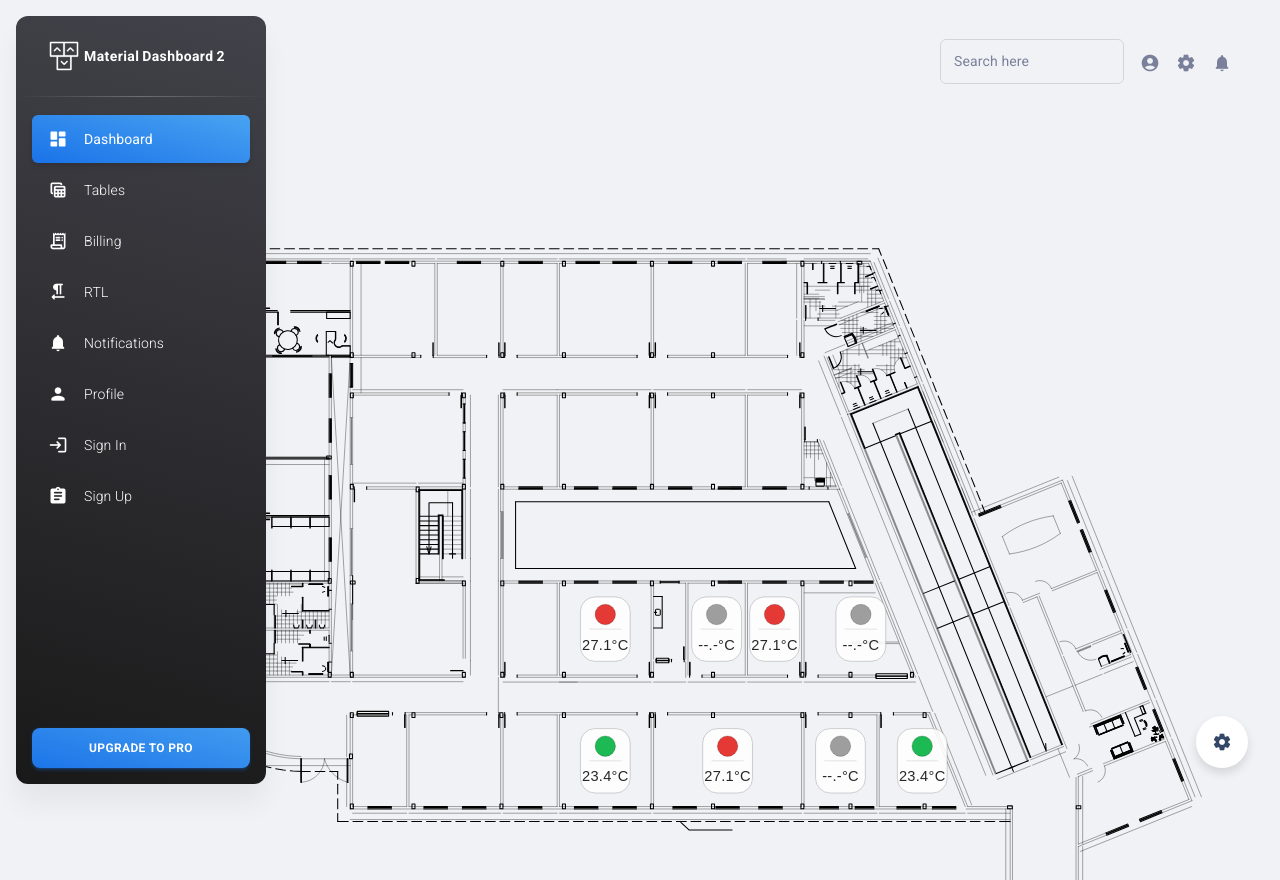
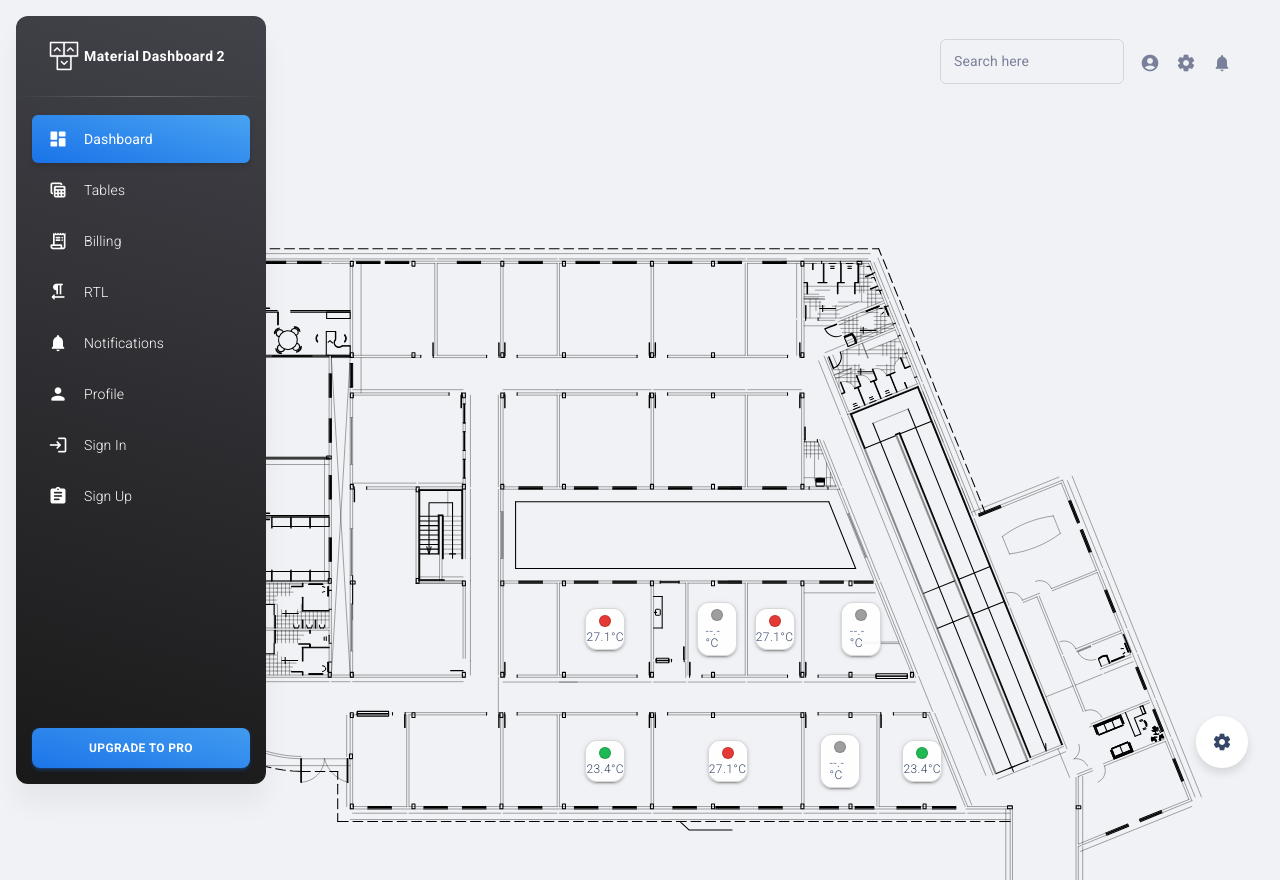
Before and after one commit to lennedy/superAr, a React (Create React App) app in the folder frontend/: page /dashboard in a window 1280 px wide. Built offline with nearby package versions, Linux system fonts and the light colour scheme.

Commit message:
Mudança para fazer overlay html

```diff
--- a/frontend/src/layouts/dashboard/components/PlantaArCondicionado/index.js
+++ b/frontend/src/layouts/dashboard/components/PlantaArCondicionado/index.js
@@ -2,8 +2,7 @@ import React, { useEffect, useMemo, useRef, useState } from "react";
 import PropTypes from "prop-types";
 import { ReactComponent as PlantaSvg } from "assets/planta_p1.svg";
 import MDBox from "components/MDBox";
-
-const SVG_NS = "http://www.w3.org/2000/svg";
+import MDTypography from "components/MDTypography";
 
 const AC_COLORS = {
   on: { dot: "#1db954", fill: "rgba(29,185,84,0.18)" },
@@ -11,104 +10,60 @@ const AC_COLORS = {
   unmanaged: { dot: "#9e9e9e", fill: "rgba(158,158,158,0.12)" },
 };
 
-function ensureOverlayLayer(svgEl) {
-  let layer = svgEl.querySelector("#ac-overlays");
-  if (!layer) {
-    layer = document.createElementNS(SVG_NS, "g");
-    layer.setAttribute("id", "ac-overlays");
-    layer.setAttribute("pointer-events", "none");
-    svgEl.appendChild(layer);
+// Lê o viewBox do SVG com fallback seguro
+function getViewBox(svg) {
+  const vb = svg.viewBox?.baseVal;
+  if (vb && vb.width && vb.height) {
+    return { x: vb.x, y: vb.y, width: vb.width, height: vb.height };
   }
-  return layer;
+
+  // fallback: tenta parsear atributo viewBox="minX minY width height"
+  const attr = svg.getAttribute("viewBox");
+  if (attr) {
+    const [x, y, width, height] = attr.split(/\s+|,/).map(Number);
+    if ([x, y, width, height].every((n) => Number.isFinite(n)) && width > 0 && height > 0) {
+      return { x, y, width, height };
+    }
+  }
+
+  // último fallback: bbox do próprio svg (menos ideal)
+  const b = svg.getBBox();
+  return { x: b.x, y: b.y, width: b.width || 1, height: b.height || 1 };
 }
 
-function clearOverlayLayer(svgEl) {
-  const layer = svgEl.querySelector("#ac-overlays");
-  if (layer) layer.innerHTML = "";
+// Converte coordenadas do SVG (viewBox) para percentuais (overlay responsivo)
+function toPercent({ x, y }, viewBox) {
+  const leftPct = ((x - viewBox.x) / viewBox.width) * 100;
+  const topPct = ((y - viewBox.y) / viewBox.height) * 100;
+  return {
+    left: `${leftPct}%`,
+    top: `${topPct}%`,
+  };
 }
 
+// Centro do bbox de um elemento (em coordenadas do SVG)
 function bboxCenter(el) {
   const b = el.getBBox();
   return { x: b.x + b.width / 2, y: b.y + b.height / 2 };
 }
 
-function drawBadge(overlayLayer, { x, y, tempC, acState }) {
-  const cfg = AC_COLORS[acState] ?? AC_COLORS.unmanaged;
-
-  // ===== Dimensões do badge (ajuste aqui) =====
-  const W = 34; // largura
-  const H = 44; // altura
-  const R = 10; // raio da borda
-  const DOT_R = 7; // raio do círculo
-  const PADDING_TOP = 12;
-  const PADDING_BOTTOM = 12;
-
-  // Grupo do badge no centro da sala
-  const g = document.createElementNS(SVG_NS, "g");
-  g.setAttribute("transform", `translate(${x}, ${y})`);
-
-  // Fundo (retângulo vertical)
-  const card = document.createElementNS(SVG_NS, "rect");
-  card.setAttribute("x", `${-W / 2}`);
-  card.setAttribute("y", `${-H / 2}`);
-  card.setAttribute("width", `${W}`);
-  card.setAttribute("height", `${H}`);
-  card.setAttribute("rx", `${R}`);
-  card.setAttribute("fill", "rgba(255,255,255,0.85)");
-  card.setAttribute("stroke", "rgba(0,0,0,0.20)");
-  card.setAttribute("stroke-width", "0.6");
-
-  // Círculo status (em cima)
-  const dot = document.createElementNS(SVG_NS, "circle");
-  dot.setAttribute("cx", "0");
-  dot.setAttribute("cy", `${-H / 2 + PADDING_TOP}`); // topo do card + padding
-  dot.setAttribute("r", `${DOT_R}`);
-  dot.setAttribute("fill", cfg.dot);
-  dot.setAttribute("stroke", "rgba(0,0,0,0.20)");
-  dot.setAttribute("stroke-width", "0.6");
-
-  // Texto temperatura (embaixo)
-  const text = document.createElementNS(SVG_NS, "text");
-  text.setAttribute("x", "0");
-  text.setAttribute("y", `${H / 2 - PADDING_BOTTOM + 4}`); // +4 pra alinhar baseline
-  text.setAttribute("text-anchor", "middle");
-  text.setAttribute("font-size", "10");
-  text.setAttribute("font-family", "Arial, sans-serif");
-  text.setAttribute("fill", "rgba(0,0,0,0.85)");
-  text.textContent = Number.isFinite(tempC) ? `${tempC.toFixed(1)}°C` : "--.-°C";
-
-  // (Opcional) linha separadora entre o círculo e o texto
-  const sep = document.createElementNS(SVG_NS, "line");
-  sep.setAttribute("x1", `${-W / 2 + 6}`);
-  sep.setAttribute("x2", `${W / 2 - 6}`);
-  sep.setAttribute("y1", `${-H / 2 + 22}`);
-  sep.setAttribute("y2", `${-H / 2 + 22}`);
-  sep.setAttribute("stroke", "rgba(0,0,0,0.12)");
-  sep.setAttribute("stroke-width", "0.6");
-
-  g.appendChild(card);
-  g.appendChild(dot);
-  g.appendChild(sep);
-  g.appendChild(text);
-
-  overlayLayer.appendChild(g);
-}
-
 export default function PlantaAr({ rooms, onRoomClick, className, style }) {
   const wrapperRef = useRef(null);
 
-  const [selectedRoom, setSelectedRoom] = useState(null);
+  // Guarda a lista de badges com posição em %
+  const [badges, setBadges] = useState([]);
 
   const roomEntries = useMemo(() => Object.entries(rooms), [rooms]);
 
+  // 1) Aplica estilos/click nas salas e calcula badges (em %)
   useEffect(() => {
-    const svg = wrapperRef.current?.querySelector("svg");
+    const wrapper = wrapperRef.current;
+    const svg = wrapper?.querySelector("svg");
     if (!svg) return;
 
-    ensureOverlayLayer(svg);
-    clearOverlayLayer(svg);
+    const viewBox = getViewBox(svg);
 
-    const overlay = ensureOverlayLayer(svg);
+    const nextBadges = [];
 
     roomEntries.forEach(([roomId, data]) => {
       const el = svg.querySelector(`#${CSS.escape(roomId)}`);
@@ -116,33 +71,135 @@ export default function PlantaAr({ rooms, onRoomClick, className, style }) {
 
       const cfg = AC_COLORS[data.acState] ?? AC_COLORS.unmanaged;
 
+      // pinta sala
       el.style.fill = cfg.fill;
       el.style.cursor = "pointer";
+      el.style.pointerEvents = "all";
 
+      // clique na sala
       el.onclick = () => {
-        setSelectedRoom(roomId);
-        if (onRoomClick) {
-          onRoomClick(roomId, data);
-        }
+        if (onRoomClick) onRoomClick(roomId, data);
       };
 
-      const { x, y } = bboxCenter(el);
-      drawBadge(overlay, {
-        x,
-        y,
+      // posição do badge (centro da sala -> %)
+      const center = bboxCenter(el);
+      const pos = toPercent(center, viewBox);
+
+      nextBadges.push({
+        id: roomId,
+        acState: data.acState ?? "unmanaged",
         tempC: data.tempC,
-        acState: data.acState,
+        left: pos.left,
+        top: pos.top,
       });
     });
+
+    setBadges(nextBadges);
   }, [roomEntries, onRoomClick]);
 
+  // 2) Recalcula posições em resize (importante: responsividade)
+  useEffect(() => {
+    const wrapper = wrapperRef.current;
+    if (!wrapper) return;
+
+    const svg = wrapper.querySelector("svg");
+    if (!svg) return;
+
+    const ro = new ResizeObserver(() => {
+      const viewBox = getViewBox(svg);
+
+      // Recalcula em cima do DOM atual (mais confiável que só reusar state)
+      const nextBadges = [];
+
+      roomEntries.forEach(([roomId, data]) => {
+        const el = svg.querySelector(`#${CSS.escape(roomId)}`);
+        if (!el) return;
+
+        const center = bboxCenter(el);
+        const pos = toPercent(center, viewBox);
+
+        nextBadges.push({
+          id: roomId,
+          acState: data.acState ?? "unmanaged",
+          tempC: data.tempC,
+          left: pos.left,
+          top: pos.top,
+        });
+      });
+
+      setBadges(nextBadges);
+    });
+
+    ro.observe(wrapper);
+    return () => ro.disconnect();
+  }, [roomEntries]);
+
   return (
-    <MDBox>
-      {/* <div className={className} style={style}> */}
-      <div ref={wrapperRef}>
-        <PlantaSvg style={{ width: "100%", height: "auto" }} />
-      </div>
-      {/* </div> */}
+    <MDBox className={className} style={style} sx={{ width: "100%" }}>
+      {/* Container RELATIVE para overlay absoluto */}
+      <MDBox sx={{ position: "relative", width: "100%" }}>
+        {/* SVG base */}
+        <div ref={wrapperRef} style={{ width: "100%" }}>
+          <PlantaSvg style={{ width: "100%", height: "auto", display: "block" }} />
+        </div>
+
+        {/* Overlay: ocupa a mesma área do SVG */}
+        <MDBox
+          sx={{
+            position: "absolute",
+            inset: 0,
+            pointerEvents: "none", // não bloqueia clique nas salas
+          }}
+        >
+          {badges.map((b) => {
+            const cfg = AC_COLORS[b.acState] ?? AC_COLORS.unmanaged;
+
+            return (
+              <MDBox
+                key={b.id}
+                sx={{
+                  position: "absolute",
+                  left: b.left,
+                  top: b.top,
+                  transform: "translate(-50%, -50%)",
+                  width: 40,
+                  borderRadius: "12px",
+                  px: 1,
+                  py: 0.75,
+                  bgcolor: "rgba(255,255,255,0.90)",
+                  border: "1px solid rgba(0,0,0,0.15)",
+                  boxShadow: 2,
+                  display: "flex",
+                  flexDirection: "column",
+                  alignItems: "center",
+                  gap: 0.5,
+
+                  // IMPORTANTÍSSIMO:
+                  // mantém clique passando “através” do badge para a sala
+                  pointerEvents: "none",
+                }}
+                title={b.id}
+              >
+                {/* Círculo status em cima */}
+                <MDBox
+                  sx={{
+                    width: 12,
+                    height: 12,
+                    borderRadius: "50%",
+                    bgcolor: cfg.dot,
+                    border: "1px solid rgba(0,0,0,0.15)",
+                  }}
+                />
+
+                {/* Temperatura embaixo */}
+                <MDTypography variant="caption" sx={{ lineHeight: 1 }}>
+                  {Number.isFinite(b.tempC) ? `${b.tempC.toFixed(1)}°C` : "--.-°C"}
+                </MDTypography>
+              </MDBox>
+            );
+          })}
+        </MDBox>
+      </MDBox>
     </MDBox>
   );
 }
@@ -150,32 +207,15 @@ export default function PlantaAr({ rooms, onRoomClick, className, style }) {
 /* ===============================
    PROP VALIDATION
 =================================*/
-
 const roomShape = PropTypes.shape({
   acState: PropTypes.oneOf(["on", "off", "unmanaged"]).isRequired,
   tempC: PropTypes.number,
 });
 
 PlantaAr.propTypes = {
-  /**
-   * Objeto com estado das salas
-   * chave = id do SVG (ex: "room-025")
-   */
   rooms: PropTypes.objectOf(roomShape).isRequired,
-
-  /**
-   * Callback ao clicar na sala
-   */
   onRoomClick: PropTypes.func,
-
-  /**
-   * CSS class do container
-   */
   className: PropTypes.string,
-
-  /**
-   * style inline
-   */
   style: PropTypes.object,
 };
 
```
